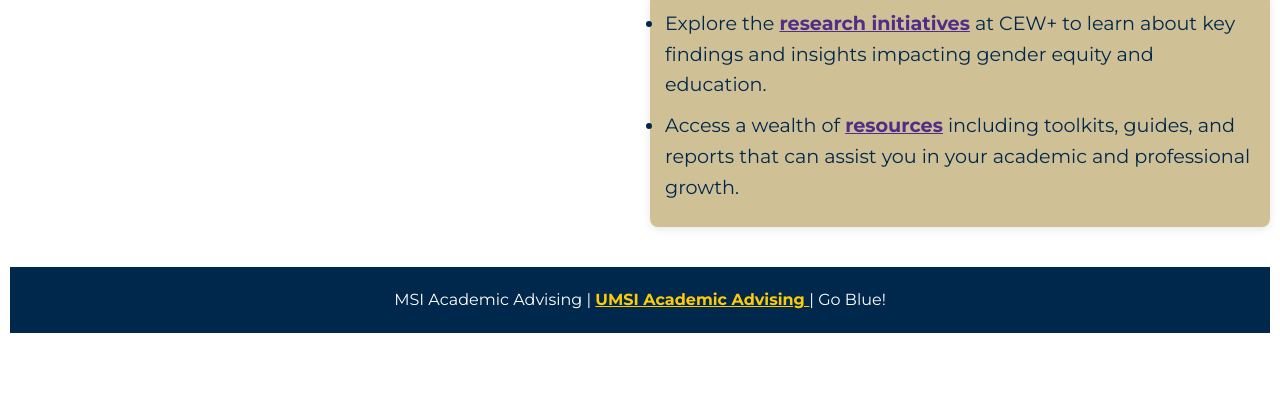
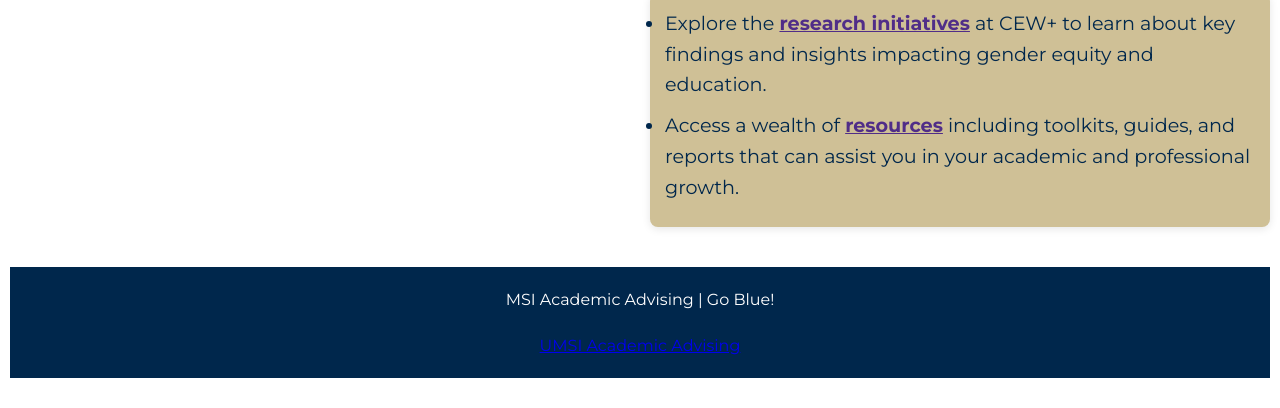
Before and after one commit to ShiyuLi0511/client_project_html_f24, a plain HTML site: page CEW+.html in a window 1280 px wide. Shown: the part 2831-3239 px from the top of the page. Before the commit the page ends 3194 px from the top, so only its background shows below. Drawn offline with Linux system fonts and the light colour scheme.

Commit message:
Update CEW+.html

```diff
--- a/CEW+.html
+++ b/CEW+.html
@@ -80,7 +80,8 @@
 
     </main>
     <footer>
-        <p id="footer_link">MSI Academic Advising | <a href="https://sites.google.com/umich.edu/msiacademicadvising/student-support-resources">UMSI Academic Advising </a> | Go Blue!</p>
+        <p>MSI Academic Advising | Go Blue!</p>
+        <p><a href="https://sites.google.com/umich.edu/msiacademicadvising/student-support-resources">UMSI Academic Advising </a> </p>
     </footer>
 
 </body>
```
